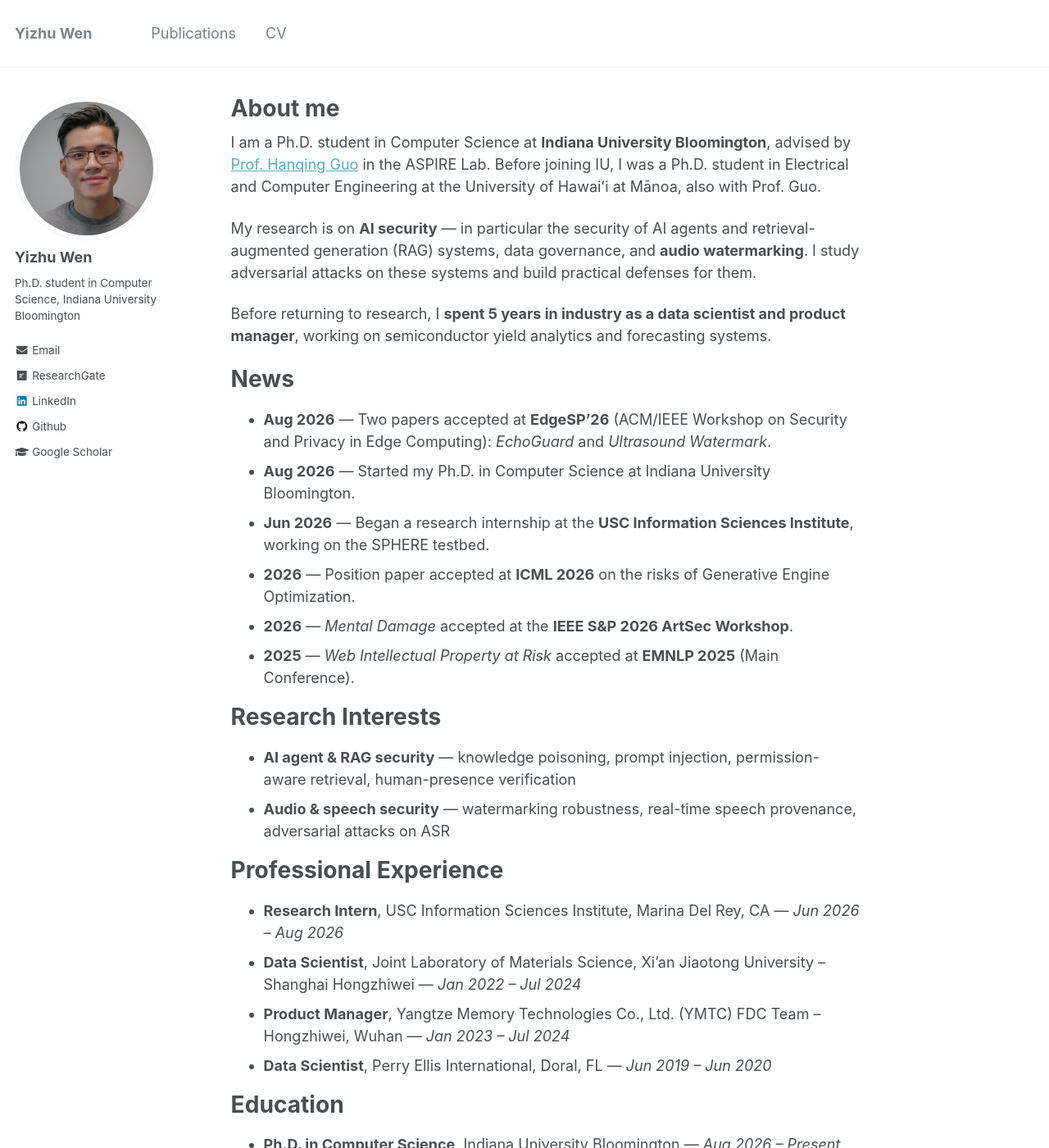
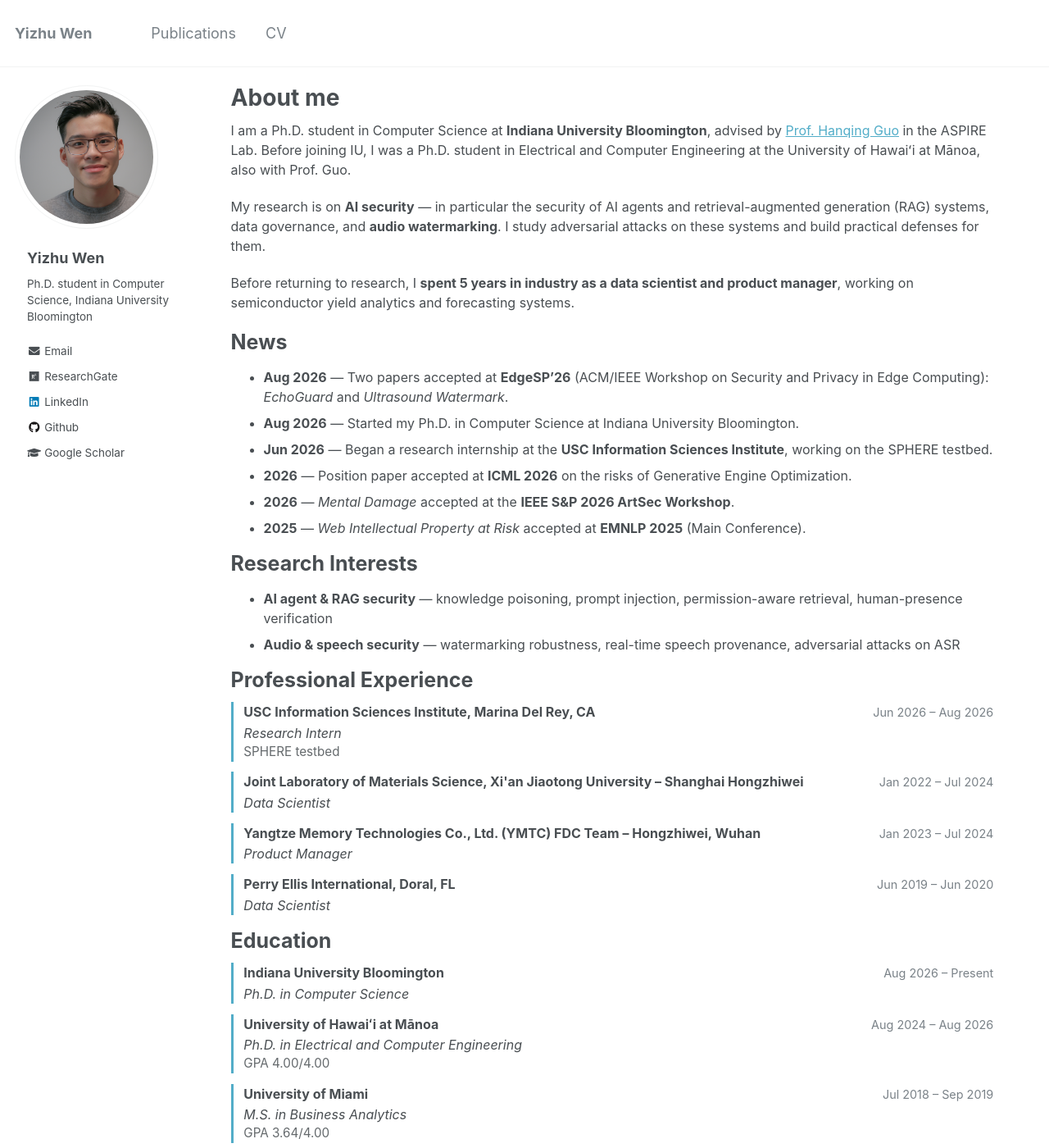
Before and after one commit to yizhu-wen/yizhu-wen.github.io, a Jekyll site: the page built from _pages/about.md, in a window 1280 px wide and 1400 px high. Shown: the whole window at 82% size. Built offline with Jekyll 4.4.1, drawn with Linux system fonts in a browser that asks for light colours; some of the changed text lies outside the part shown.

Commit message:
Restyle layout and sections after canyuchen.com
Add _sass/_custom.scss (imported last) with the layout and component rules:
fixed masthead, 1280px wrapper, 16px body copy, wider text column, and a
sidebar fixed beside the content on wide screens / centered above it on
narrow ones. Add .pub-* venue-chip entries and .exp-* accent-bar entries,
keeping the site's existing blue accent rather than the reference purple.

Rework the publication include, the about page's experience, education and
selected-publication sections, and the CV's experience and education to use
those components.

Co-Authored-By: Claude Opus 5 <noreply@anthropic.com>

```diff
--- a/_pages/about.md
+++ b/_pages/about.md
@@ -30,41 +30,117 @@ Research Interests
 
 Professional Experience
 ======
-* **Research Intern**, USC Information Sciences Institute, Marina Del Rey, CA — *Jun 2026 – Aug 2026*
-* **Data Scientist**, Joint Laboratory of Materials Science, Xi'an Jiaotong University – Shanghai Hongzhiwei — *Jan 2022 – Jul 2024*
-* **Product Manager**, Yangtze Memory Technologies Co., Ltd. (YMTC) FDC Team – Hongzhiwei, Wuhan — *Jan 2023 – Jul 2024*
-* **Data Scientist**, Perry Ellis International, Doral, FL — *Jun 2019 – Jun 2020*
+<ul class="exp-list">
+  <li>
+    <div class="exp-head">
+      <span class="exp-org">USC Information Sciences Institute, Marina Del Rey, CA</span>
+      <span class="exp-date">Jun 2026 &ndash; Aug 2026</span>
+    </div>
+    <div class="exp-role"><em>Research Intern</em></div>
+    <div class="exp-desc">SPHERE testbed</div>
+  </li>
+  <li>
+    <div class="exp-head">
+      <span class="exp-org">Joint Laboratory of Materials Science, Xi'an Jiaotong University &ndash; Shanghai Hongzhiwei</span>
+      <span class="exp-date">Jan 2022 &ndash; Jul 2024</span>
+    </div>
+    <div class="exp-role"><em>Data Scientist</em></div>
+  </li>
+  <li>
+    <div class="exp-head">
+      <span class="exp-org">Yangtze Memory Technologies Co., Ltd. (YMTC) FDC Team &ndash; Hongzhiwei, Wuhan</span>
+      <span class="exp-date">Jan 2023 &ndash; Jul 2024</span>
+    </div>
+    <div class="exp-role"><em>Product Manager</em></div>
+  </li>
+  <li>
+    <div class="exp-head">
+      <span class="exp-org">Perry Ellis International, Doral, FL</span>
+      <span class="exp-date">Jun 2019 &ndash; Jun 2020</span>
+    </div>
+    <div class="exp-role"><em>Data Scientist</em></div>
+  </li>
+</ul>
 
 Education
 ======
-* **Ph.D. in Computer Science**, Indiana University Bloomington — *Aug 2026 – Present*
-* **Ph.D. in Electrical and Computer Engineering**, University of Hawaiʻi at Mānoa — *Aug 2024 – Aug 2026* (GPA 4.00/4.00)
-* **M.S. in Business Analytics**, University of Miami — *Jul 2018 – Sep 2019* (GPA 3.64/4.00)
-* **B.A. (Hons) in Accounting and Finance**, University of the West of England — *Aug 2016 – Jun 2018* (GPA 3.71/4.00)
-* **B.E. in Finance**, Guangdong University of Finance — *Sep 2014 – Jun 2018* (GPA 3.40/4.00)
+<ul class="exp-list">
+  <li>
+    <div class="exp-head">
+      <span class="exp-org">Indiana University Bloomington</span>
+      <span class="exp-date">Aug 2026 &ndash; Present</span>
+    </div>
+    <div class="exp-role"><em>Ph.D. in Computer Science</em></div>
+  </li>
+  <li>
+    <div class="exp-head">
+      <span class="exp-org">University of Hawaiʻi at Mānoa</span>
+      <span class="exp-date">Aug 2024 &ndash; Aug 2026</span>
+    </div>
+    <div class="exp-role"><em>Ph.D. in Electrical and Computer Engineering</em></div>
+    <div class="exp-desc">GPA 4.00/4.00</div>
+  </li>
+  <li>
+    <div class="exp-head">
+      <span class="exp-org">University of Miami</span>
+      <span class="exp-date">Jul 2018 &ndash; Sep 2019</span>
+    </div>
+    <div class="exp-role"><em>M.S. in Business Analytics</em></div>
+    <div class="exp-desc">GPA 3.64/4.00</div>
+  </li>
+  <li>
+    <div class="exp-head">
+      <span class="exp-org">University of the West of England</span>
+      <span class="exp-date">Aug 2016 &ndash; Jun 2018</span>
+    </div>
+    <div class="exp-role"><em>B.A. (Hons) in Accounting and Finance</em></div>
+    <div class="exp-desc">GPA 3.71/4.00</div>
+  </li>
+  <li>
+    <div class="exp-head">
+      <span class="exp-org">Guangdong University of Finance</span>
+      <span class="exp-date">Sep 2014 &ndash; Jun 2018</span>
+    </div>
+    <div class="exp-role"><em>B.E. in Finance</em></div>
+    <div class="exp-desc">GPA 3.40/4.00</div>
+  </li>
+</ul>
 
 Selected Publications
 ======
-**EchoGuard: Continuous Ultrasound-based Human Presence Verification Against AI Agents**
-**Yizhu Wen**, Dharani Nadendla, Shirui Cao, Renzhi Hao, Dong Li, Hanqing Guo
-*EdgeSP 2026*
-
-**Ultrasound Watermark: Real-time Acoustic Watermarking against Voice Scams on Smartphones**
-Renzhi Hao, Shirui Cao, **Yizhu Wen**, Rishav Gupta, Dharani Nadendla, Mehran Kafai, Hanqing Guo, Dong Li
-*EdgeSP 2026*
-
-**Position: Generative Engine Optimization Creates Underexamined Risks, Governance Must Target Concentration, Disclosure, and Academic Blind Spots** [[arXiv](https://arxiv.org/abs/2606.12439)] [[Poster](https://icml.cc/virtual/2026/poster/67185)] [[Code](https://github.com/yizhu-wen/Position-GEO)]
-**Yizhu Wen**, Nan Zhang, Haohan Yuan, Xun Chen, Haopeng Zhang, Hanqing Guo
-*ICML 2026*
-
-**Mental Damage: Caption Poisoning Attacks on Retrieval-Augmented Text-to-Music Generation** [[arXiv](https://arxiv.org/abs/2605.30365)] [[Program](https://artsec26.ieee-security.org/program.html)] [[Code](https://github.com/yizhu-wen/Mental-Damage)]
-**Yizhu Wen**, Shuhao Zhang, Nan Zhang, Long Cheng, Hanqing Guo
-*IEEE S&P 2026 Workshops (ArtSec)*
-
-**Web Intellectual Property at Risk: Preventing Unauthorized Real-Time Retrieval by Large Language Models** [[arXiv](https://arxiv.org/abs/2505.12655)]
-Yisheng Zhong, **Yizhu Wen**, Junfeng Guo, Mehran Kafai, Heng Huang, Hanqing Guo, Zhuangdi Zhu
-*EMNLP 2025 (Main Conference)*
-
-**DiffImpute: Tabular Data Imputation with Denoising Diffusion Probabilistic Model** [[arXiv](https://arxiv.org/abs/2403.13863)] [[IEEE](https://www.computer.org/csdl/proceedings-article/icme/2024/10687685/20F0DOclXXO)]
-**Yizhu Wen**, Kai Yi, Jing Ke, Yiqing Shen
-*IEEE ICME 2024*
+<ul class="pub-list">
+  <li>
+    <div class="pub-banner">EdgeSP 2026</div>
+    <div class="pub-title">EchoGuard: Continuous Ultrasound-based Human Presence Verification Against AI Agents</div>
+    <div class="pub-authors"><b>Yizhu Wen</b>, Dharani Nadendla, Shirui Cao, Renzhi Hao, Dong Li, Hanqing Guo</div>
+  </li>
+  <li>
+    <div class="pub-banner">EdgeSP 2026</div>
+    <div class="pub-title">Ultrasound Watermark: Real-time Acoustic Watermarking against Voice Scams on Smartphones</div>
+    <div class="pub-authors">Renzhi Hao, Shirui Cao, <b>Yizhu Wen</b>, Rishav Gupta, Dharani Nadendla, Mehran Kafai, Hanqing Guo, Dong Li</div>
+  </li>
+  <li>
+    <div class="pub-banner">ICML 2026</div>
+    <div class="pub-title">Position: Generative Engine Optimization Creates Underexamined Risks, Governance Must Target Concentration, Disclosure, and Academic Blind Spots</div>
+    <div class="pub-authors"><b>Yizhu Wen</b>, Nan Zhang, Haohan Yuan, Xun Chen, Haopeng Zhang, Hanqing Guo</div>
+    <div class="pub-links"><a href="https://arxiv.org/abs/2606.12439">[arXiv]</a> <a href="https://icml.cc/virtual/2026/poster/67185">[Poster]</a> <a href="https://github.com/yizhu-wen/Position-GEO">[Code]</a></div>
+  </li>
+  <li>
+    <div class="pub-banner">IEEE S&amp;P 2026 Workshops (ArtSec)</div>
+    <div class="pub-title">Mental Damage: Caption Poisoning Attacks on Retrieval-Augmented Text-to-Music Generation</div>
+    <div class="pub-authors"><b>Yizhu Wen</b>, Shuhao Zhang, Nan Zhang, Long Cheng, Hanqing Guo</div>
+    <div class="pub-links"><a href="https://arxiv.org/abs/2605.30365">[arXiv]</a> <a href="https://artsec26.ieee-security.org/program.html">[Program]</a> <a href="https://github.com/yizhu-wen/Mental-Damage">[Code]</a></div>
+  </li>
+  <li>
+    <div class="pub-banner">EMNLP 2025 (Main Conference)</div>
+    <div class="pub-title">Web Intellectual Property at Risk: Preventing Unauthorized Real-Time Retrieval by Large Language Models</div>
+    <div class="pub-authors">Yisheng Zhong, <b>Yizhu Wen</b>, Junfeng Guo, Mehran Kafai, Heng Huang, Hanqing Guo, Zhuangdi Zhu</div>
+    <div class="pub-links"><a href="https://arxiv.org/abs/2505.12655">[arXiv]</a></div>
+  </li>
+  <li>
+    <div class="pub-banner">IEEE ICME 2024</div>
+    <div class="pub-title">DiffImpute: Tabular Data Imputation with Denoising Diffusion Probabilistic Model</div>
+    <div class="pub-authors"><b>Yizhu Wen</b>, Kai Yi, Jing Ke, Yiqing Shen</div>
+    <div class="pub-links"><a href="https://arxiv.org/abs/2403.13863">[arXiv]</a> <a href="https://www.computer.org/csdl/proceedings-article/icme/2024/10687685/20F0DOclXXO">[IEEE]</a></div>
+  </li>
+</ul>
--- /dev/null
+++ b/_sass/_custom.scss
@@ -0,0 +1,305 @@
+/* ==========================================================================
+   Site customizations
+
+   Layout, chrome and content components layered on top of the theme. Imported
+   last so these rules win over the theme defaults without needing !important.
+
+   Breakpoints are written as raw media queries to match the em values the
+   theme itself compiles to (57.8125em = 925px, 80em = 1280px).
+   ========================================================================== */
+
+/*
+   Chrome
+   ========================================================================== */
+
+a {
+  text-decoration: none;
+}
+
+/* masthead stays put while the page scrolls */
+.masthead {
+  position: fixed;
+  top: 0;
+  left: 0;
+  right: 0;
+  background: $background-color;
+}
+
+.wrapper,
+.masthead__inner-wrap {
+  max-width: 1280px;
+}
+
+#main {
+  margin-top: 105px; /* clears the fixed masthead */
+}
+
+/* body copy holds at 16px instead of scaling with the 18px root */
+.page__content {
+  font-size: 16px;
+}
+
+/* wider text column: the theme reserves room for a right sidebar we don't use */
+.page {
+  padding-right: 4%;
+}
+
+/* anchored headings stop below the fixed masthead */
+.page__content h1,
+.page__content h2,
+.page__content h3 {
+  scroll-margin-top: 90px;
+}
+
+h1.author__name {
+  font-size: inherit;
+  margin: 0;
+}
+
+.page__footer {
+  margin-top: 1em;
+}
+
+.page__footer footer {
+  margin-top: 0;
+  padding: 0.3em 1em;
+}
+
+/*
+   Sidebar — fixed beside the content when there is room, centered above it
+   when there isn't
+   ========================================================================== */
+
+.sidebar {
+  margin-top: 70px;
+  padding-left: 1em;
+  padding-right: 1em;
+}
+
+@media (min-width: 57.8125em) {
+  .sidebar {
+    position: fixed;
+    top: 95px;
+    /* interpolated so Sass leaves the nested calc() intact */
+    left: #{"max(1em, calc((100vw - 925px) / 2 + 1em))"};
+    width: 200px;
+    margin-top: 0;
+    padding: 0.5em 0 0;
+    background: $background-color;
+    z-index: 19;
+
+    .author__content {
+      padding-top: 15px;
+      padding-left: 15px;
+    }
+
+    .author__urls-wrapper {
+      padding-left: 15px;
+    }
+  }
+
+  /* keep the text column clear of the fixed sidebar */
+  .page {
+    padding-left: #{"max(4.2372881356%, calc(220px - 16.95%))"};
+  }
+}
+
+@media (min-width: 80em) {
+  .sidebar {
+    left: calc((100vw - 1280px) / 2 + 1em);
+  }
+}
+
+@media (max-width: 57.75em) {
+  #main {
+    margin-top: 0;
+  }
+
+  .sidebar {
+    margin-top: 90px;
+    text-align: center;
+  }
+
+  .author__avatar {
+    display: block;
+    width: auto;
+    margin: 0 auto;
+
+    img {
+      width: 150px;
+    }
+  }
+
+  .author__content {
+    display: block;
+    padding-left: 0;
+    padding-right: 0;
+  }
+
+  .author__name {
+    margin-top: 10px;
+    margin-bottom: 5px;
+    font-size: 1.2em;
+  }
+
+  .author__urls-wrapper {
+    display: block;
+    text-align: center;
+
+    button {
+      display: none;
+    }
+  }
+
+  /* the collapsible link menu becomes a plain centered row */
+  .author__urls {
+    display: flex !important;
+    position: relative !important;
+    flex-wrap: wrap;
+    justify-content: center;
+    gap: 2px 12px;
+    margin: 5px 0 0 !important;
+    padding: 0 !important;
+    background: transparent !important;
+    border: 0 !important;
+    box-shadow: none !important;
+
+    &:before,
+    &:after {
+      display: none !important;
+    }
+
+    li {
+      display: inline-block;
+      font-size: 0.85em;
+    }
+  }
+}
+
+/*
+   Publication entries
+   ========================================================================== */
+
+.pub-list {
+  margin-top: 0.3em;
+  padding-left: 0;
+  list-style: none;
+
+  > li {
+    list-style: none;
+    margin-bottom: 1.5em;
+  }
+}
+
+.pub-item {
+  margin-bottom: 1.5em;
+}
+
+.pub-banner {
+  display: inline-block;
+  margin-bottom: 8px;
+  padding: 5px 10px;
+  font-family: $sans-serif;
+  font-size: 12px;
+  font-weight: 700;
+  line-height: 1.3;
+  text-align: center;
+  color: mix(#000, $gray, 45%);
+  background: #e8e8eb;
+  border-radius: $border-radius;
+
+  /* for entries worth calling out */
+  &--highlight {
+    color: mix(#000, $link-color, 30%);
+    background: mix(#fff, $link-color, 85%);
+  }
+}
+
+.pub-title {
+  margin: 0 0 0.2em;
+  font-family: $sans-serif;
+  font-size: 1em;
+  font-weight: 700;
+  line-height: 1.35;
+}
+
+.pub-authors {
+  margin: 0 0 0.2em;
+  line-height: 1.4;
+
+  a {
+    color: $text-color;
+  }
+
+  b,
+  strong {
+    text-decoration: underline;
+    text-underline-offset: 2px;
+  }
+}
+
+.pub-venue {
+  margin: 0 0 0.3em;
+  font-style: italic;
+}
+
+.pub-links {
+  margin: 0;
+  font-size: 0.9em;
+}
+
+/*
+   Experience & education entries
+   ========================================================================== */
+
+.exp-list {
+  margin-top: 0.3em;
+  padding-left: 0;
+  list-style: none;
+
+  > li {
+    list-style: none;
+    margin-bottom: 0.8em;
+    padding-left: 0.8em;
+    border-left: 3px solid $link-color;
+  }
+}
+
+.exp-head {
+  display: flex;
+  flex-wrap: wrap;
+  justify-content: space-between;
+  align-items: baseline;
+  gap: 12px;
+}
+
+.exp-org {
+  font-weight: 700;
+}
+
+.exp-date {
+  color: $gray;
+  font-size: 0.9em;
+  white-space: nowrap;
+}
+
+.exp-role {
+  margin-top: 0.1em;
+}
+
+.exp-desc {
+  color: mix(#fff, $text-color, 15%);
+  font-size: 0.95em;
+}
+
+.exp-bullets {
+  margin-top: 0.3em;
+  padding-left: 1.2em;
+  list-style: disc;
+  font-size: 0.95em;
+
+  > li {
+    margin-bottom: 0.15em;
+    line-height: 1.45;
+  }
+}
--- a/assets/css/main.scss
+++ b/assets/css/main.scss
@@ -38,4 +38,7 @@
 @import "vendor/font-awesome/solid";
 @import "vendor/font-awesome/brands";
 @import "vendor/magnific-popup/magnific-popup";
+
+@import "custom"; // site-specific overrides, imported last on purpose
+
 @import "print";
```
Also changed, not shown: _includes/archive-single-publication.html (+10 -6 lines), _pages/cv.md (+92 -26 lines).
